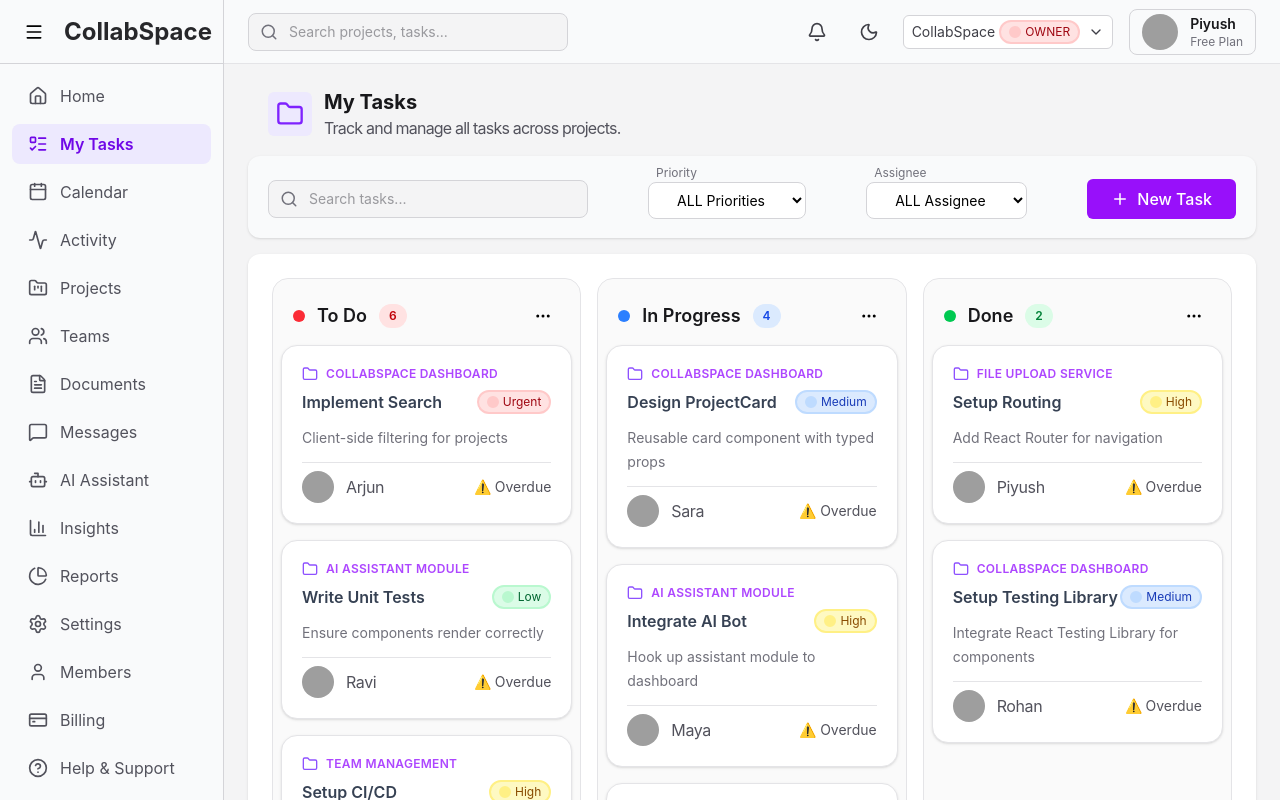
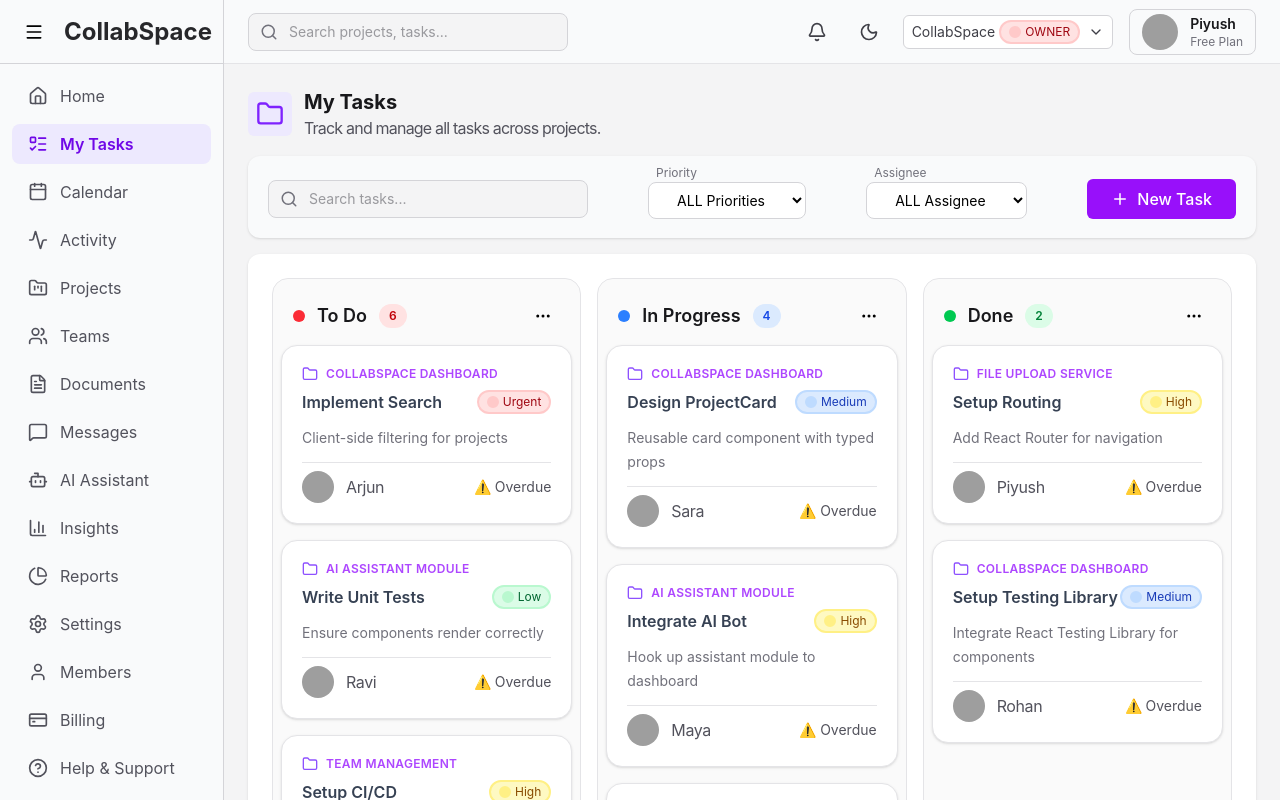
Before and after one commit to piyusshhjangid/CollabSpace, a React (Vite) app in the folder client/: page /tasks in a window 1280 px wide. Built offline with nearby package versions, Linux system fonts and the light colour scheme; grey boxes are pictures that could not be loaded.

Commit message:
day-8 commit

```diff
--- a/client/src/components/TaskCard.tsx
+++ b/client/src/components/TaskCard.tsx
@@ -1,7 +1,6 @@
 import { Folder } from "lucide-react";
 import Badge from "./Badge";
 import type { Task } from "../types/task";
-import { useState } from "react";
 
 interface TaskCardProps {
   task: Task;
--- a/client/src/components/board/ProjectBoard.tsx
+++ b/client/src/components/board/ProjectBoard.tsx
@@ -78,7 +78,7 @@ const ProjectBoard = () => {
 
   return (
     <div className="flex flex-col items-center">
-      <div className="flex flex-row items-center justify-between w-full px-5 mb-4">
+      <div className="flex flex-row items-center justify-between w-full mb-4">
         <div className="flex items-center gap-3">
           <div className="text-violet-600 bg-violet-100 rounded-md px-2 py-2">
             <Folder size={28} />
```
